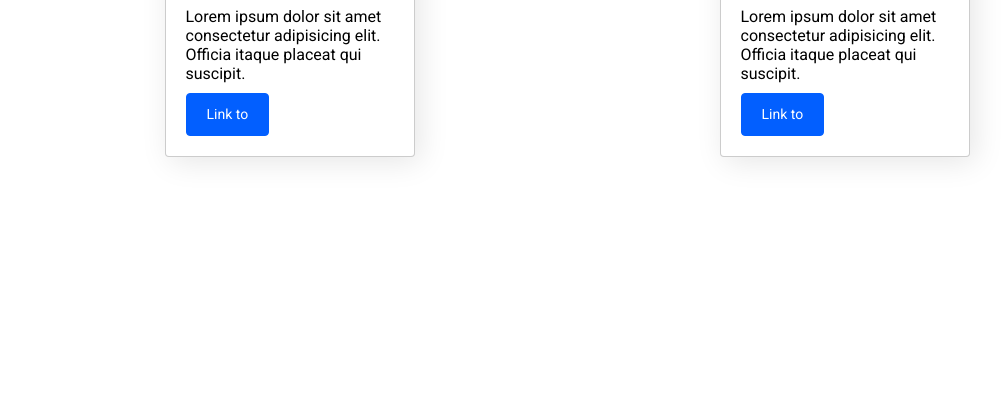
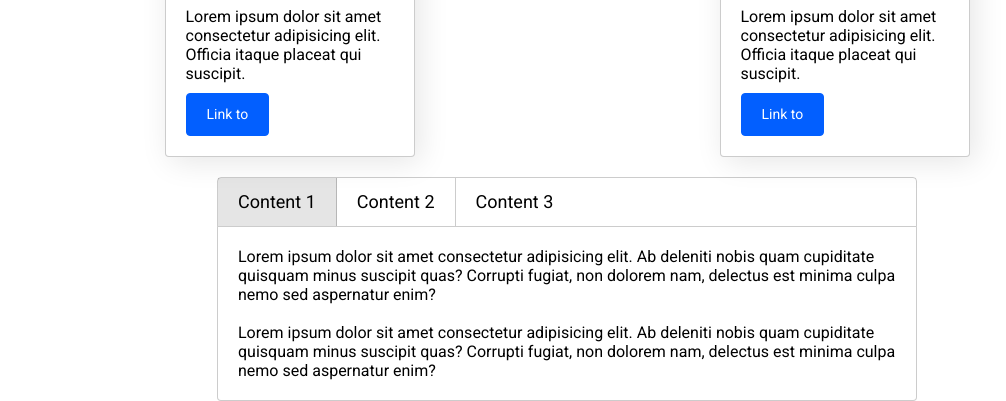
Before and after one commit to Liubovi/JS_library, a website: page src/index.html in a window 1280 px wide. Shown: the part 485-886 px from the top of the page, without its empty margins (73-1079 px from the left). Before the commit the page ends 800 px from the top, so only its background shows below. Drawn offline with Linux system fonts and the light colour scheme; files that its build step writes are made by us from their sources; files whose address does not match are found by name.

Commit message:
creating tabs

```diff
--- a/src/index.html
+++ b/src/index.html
@@ -92,6 +92,31 @@
 
     </div>
 
+    <!-- Tabs -->
+
+    <div class="tab mt-20 block-center">
+        <div class="tab-panel" data-tabpanel>
+            <div class="tab-item tab-item--active">Content 1</div>
+            <div class="tab-item">Content 2</div>
+            <div class="tab-item">Content 3</div>
+        </div>
+        <div class="tab-content tab-content--active">
+            Lorem ipsum dolor sit amet consectetur adipisicing elit. Ab deleniti nobis quam cupiditate quisquam minus suscipit quas? Corrupti fugiat, non dolorem nam, delectus est minima culpa nemo sed aspernatur enim?
+            <br><br>
+            Lorem ipsum dolor sit amet consectetur adipisicing elit. Ab deleniti nobis quam cupiditate quisquam minus suscipit quas? Corrupti fugiat, non dolorem nam, delectus est minima culpa nemo sed aspernatur enim?
+        </div>
+        <div class="tab-content tab-content">
+            Lorem ipsum dolor sit amet consectetur adipisicing elit. Ab deleniti nobis quam cupiditate quisquam minus suscipit quas? Corrupti fugiat, non dolorem nam, delectus est minima culpa nemo sed aspernatur enim?
+            <br><br>
+            Lorem ipsum dolor sit amet consectetur adipisicing elit. Ab deleniti nobis quam cupiditate quisquam minus suscipit quas? Corrupti fugiat, non dolorem nam, delectus est minima culpa nemo sed aspernatur enim?
+            <br><br>
+            Lorem ipsum dolor sit amet consectetur adipisicing elit. Ab deleniti nobis quam cupiditate quisquam minus suscipit quas? Corrupti fugiat, non dolorem nam, delectus est minima culpa nemo sed aspernatur enim?
+        </div>
+        <div class="tab-content tab-content">
+            Lorem ipsum dolor sit amet consectetur adipisicing elit. Ab deleniti nobis quam cupiditate quisquam minus suscipit quas? Corrupti fugiat, non dolorem nam, delectus est minima culpa nemo sed aspernatur enim?
+        </div>
+    </div>
+
     <script src='script.js'></script>
 </body>
 </html>
--- /dev/null
+++ b/src/js/lib/components/tab.js
@@ -0,0 +1,19 @@
+import $ from '../core';
+
+$.prototype.tab = function() {
+    for (let i = 0; i < this.length; i++) {
+        $(this[i]).on('click', () => {
+            $(this[i])
+                .addClass('tab-item--active')
+                .siblings()
+                .removeClass('tab-item--active')
+                .closest('.tab')
+                .find('.tab-content')
+                .removeClass('tab-content--active')
+                .eq($(this[i]).index())
+                .addClass('tab-content--active');
+        });
+    }
+};
+
+$('[data-tabpanel] .tab-item').tab();
--- a/src/js/lib/lib.js
+++ b/src/js/lib/lib.js
@@ -7,6 +7,7 @@ import './modules/actions';
 import './modules/effects';
 import './components/dropdown';
 import './components/modal';
+import './components/tab';
 
 
 
--- a/src/sass/components/_ui.scss
+++ b/src/sass/components/_ui.scss
@@ -2,3 +2,4 @@
 @import './dropdown.scss';
 @import './card.scss';
 @import './modal.scss';
+@import './tab.scss';
--- /dev/null
+++ b/src/sass/components/tab.scss
@@ -0,0 +1,33 @@
+.tab {
+    max-width: 700px;
+    &-panel {
+        display: flex;
+        width: 100%;
+        min-height: 50px;
+        border: 1px solid rgba(0,0,0, .2);
+        border-radius: 4px 4px 0 0;
+    }
+    &-item {
+        font-size: 18px;
+        line-height: 27px;
+        padding: 10px 20px;
+        border-right: 1px solid rgba(0,0,0, .2);
+        cursor: pointer;
+        &:last-child {
+            border-right: none;
+        }
+        &--active {
+            background-color: rgba(0,0,0, .1);
+        }
+    }
+    &-content {
+        display: none;
+        padding: 20px;
+        border: 1px solid rgba(0,0,0, .2);
+        border-top: none;
+        border-radius: 0 0 4px 4px;
+        &--active {
+            display: block;
+        }
+    }
+}
```
Also changed, not shown: dist/index.html, dist/script.js, dist/style.css, src/sass/css/tab.min.css (added), 2 other files.
